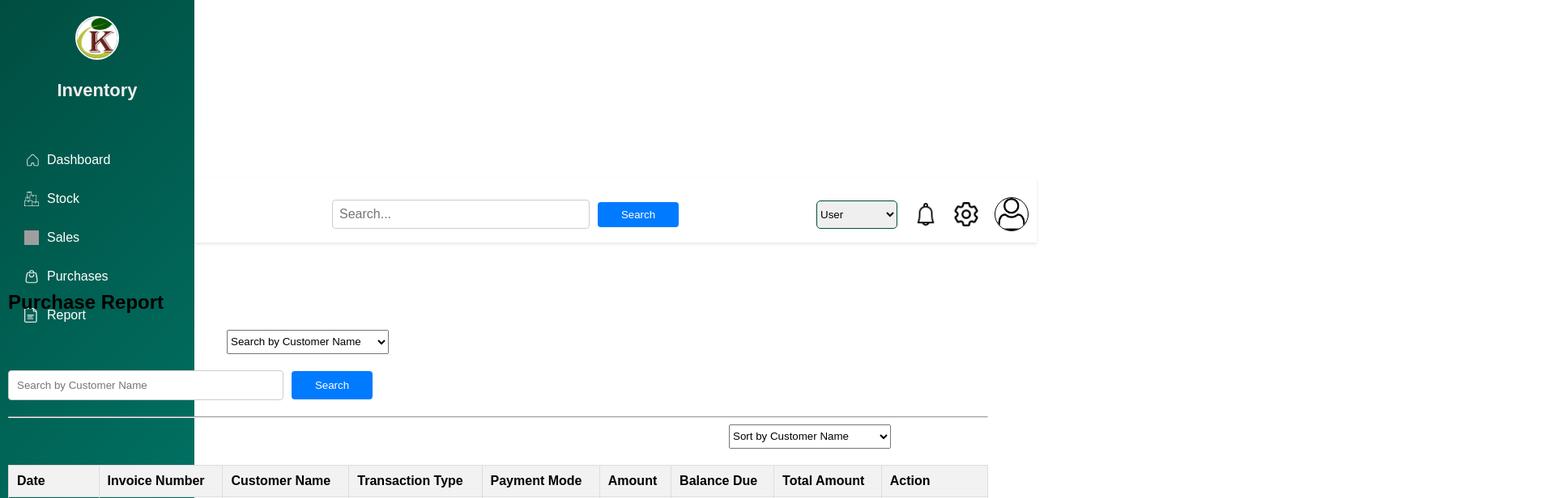
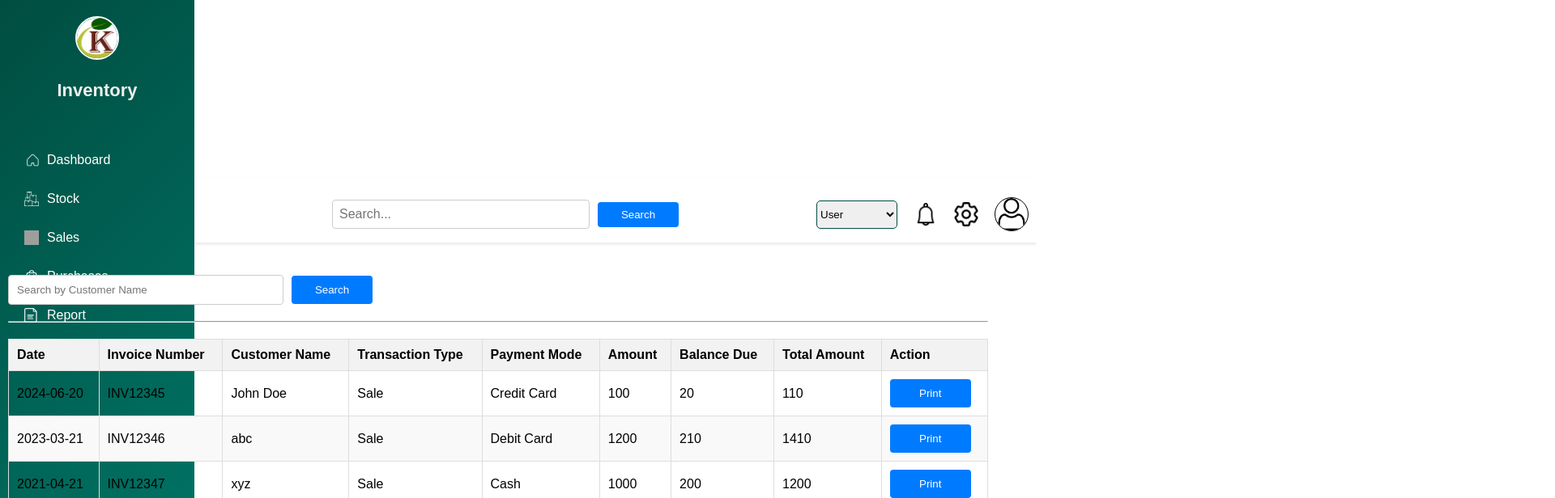
Before and after one commit to MayuriGanore/ErpKeshav_React, a React (Create React App) app: page /report/purchases in a window 1280 px wide. Shown: the top 616 px of the page at 81% size, 1920 px wide, since content can reach past the window. Built offline with nearby package versions, Linux system fonts and the light colour scheme; grey boxes are pictures that could not be loaded.

Commit message:
Update Purchase_Report.js

```diff
--- a/src/components/Purchase_Report/Purchase_Report.js
+++ b/src/components/Purchase_Report/Purchase_Report.js
@@ -111,18 +111,6 @@ const getPlaceholderText = () => {
   return (
     <div className="container">
       <div className="purchasereport">
-        <h2>Purchase Report</h2>
-        <div className="container2">
-          <select className="select_menu" onChange={(e) => setSearchOption(e.target.value)}>
-            <option value="customerName">Search by Customer Name</option>
-            <option value="date">Search by Date</option>
-            <option value="invoiceNumber">Search by Invoice No.</option>
-            <option value="transactionType">Search by Transaction Type</option>
-            <option value="paymentMode">Search by Payment Mode</option>
-            <option value="amount">Search by Amount</option>
-            <option value="totalAmount">Search by Total Amount</option>
-          </select>
-        </div>
         <form onSubmit={handleSearch} className="search-container">
           <input
             id="searchBox"
@@ -136,17 +124,6 @@ const getPlaceholderText = () => {
           <button type="submit">Search</button>
         </form>
         <hr/>
-        <div className='container3'>
-          <select className="select_menu" onChange={handleSort}>
-            <option value="customerName">Sort by Customer Name</option>
-            <option value="date">Sort by Date</option>
-            <option value="invoiceNumber">Sort by Invoice No.</option>
-            <option value="transactionType">Sort by Transaction Type</option>
-            <option value="paymentMode">Sort by Payment Mode</option>
-            <option value="amount">Sort by Amount</option>
-            <option value="totalAmount">Sort by Total Amount</option>
-          </select>
-        </div>
         <table className="table" id="purchaseTable">
           <thead>
             <tr>
```
